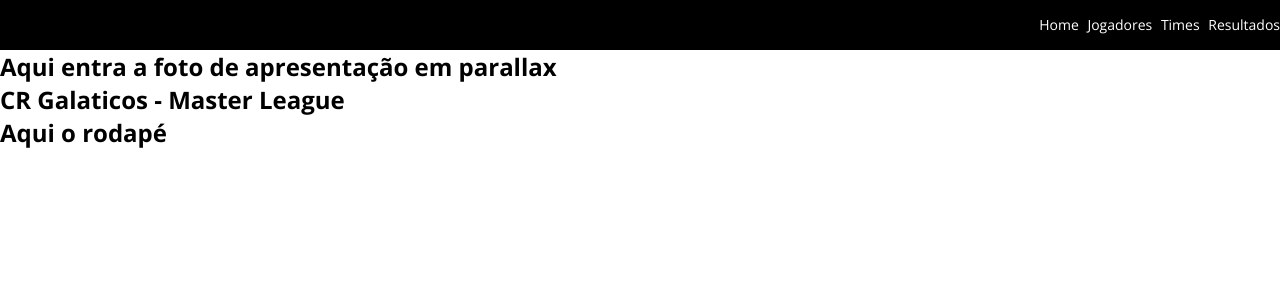
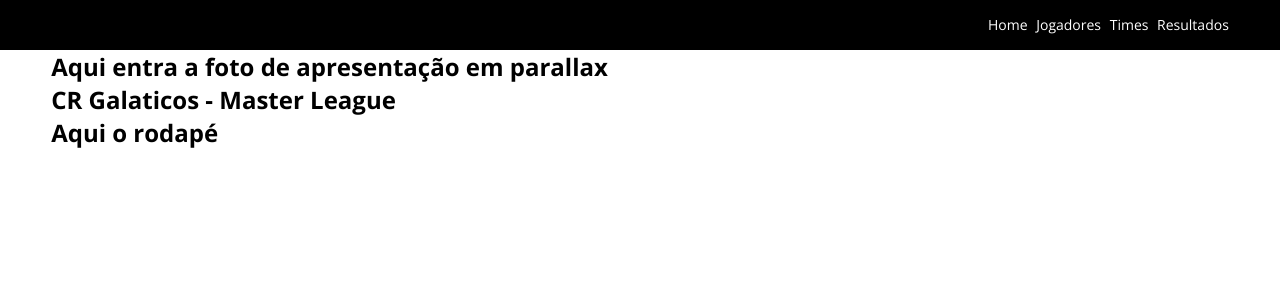
Before and after one commit to ml-online/master_league_v2, a PHP site: template templates/index.html in a window 1280 px wide. Shown: the top 300 px of the page. Run offline with PHP 8.4, Linux system fonts and the light colour scheme; the template is opened without the code that fills it, so the values that code supplies are empty.

Commit message:
Add lateral gutter on page

```diff
--- a/static/css/common.css
+++ b/static/css/common.css
@@ -12,6 +12,6 @@ body {
     font-family: 'Open Sans', sans-serif;
 }
 
-h1 {
-    font-family: 'Open Sans', sans-serif;
+section {
+    padding: 0px 4%;
 }
```
